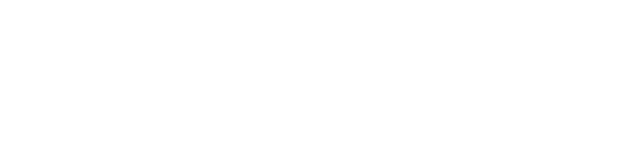
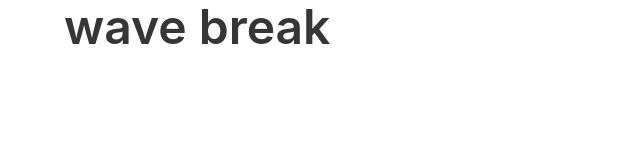
Before and after one commit to kaihuan-huang/wavebreak, a plain HTML site: page index.html in a window 1280 px wide. Shown: the whole page, without its empty margins (0-640 px from the left). Drawn offline with nearby package versions, Linux system fonts and the light colour scheme.

Commit message:
adding classes, header 1 is now up

```diff
--- a/index.html
+++ b/index.html
@@ -9,5 +9,12 @@
     <title>WaveBreak</title>
 </head>
 <body>
+    <div class="container">
+        <div class = 'block'>
+            <h1 class="title is-1">wave break</h1>
+
+
+        </div>
+    </div>
 </body>
 </html>
```
